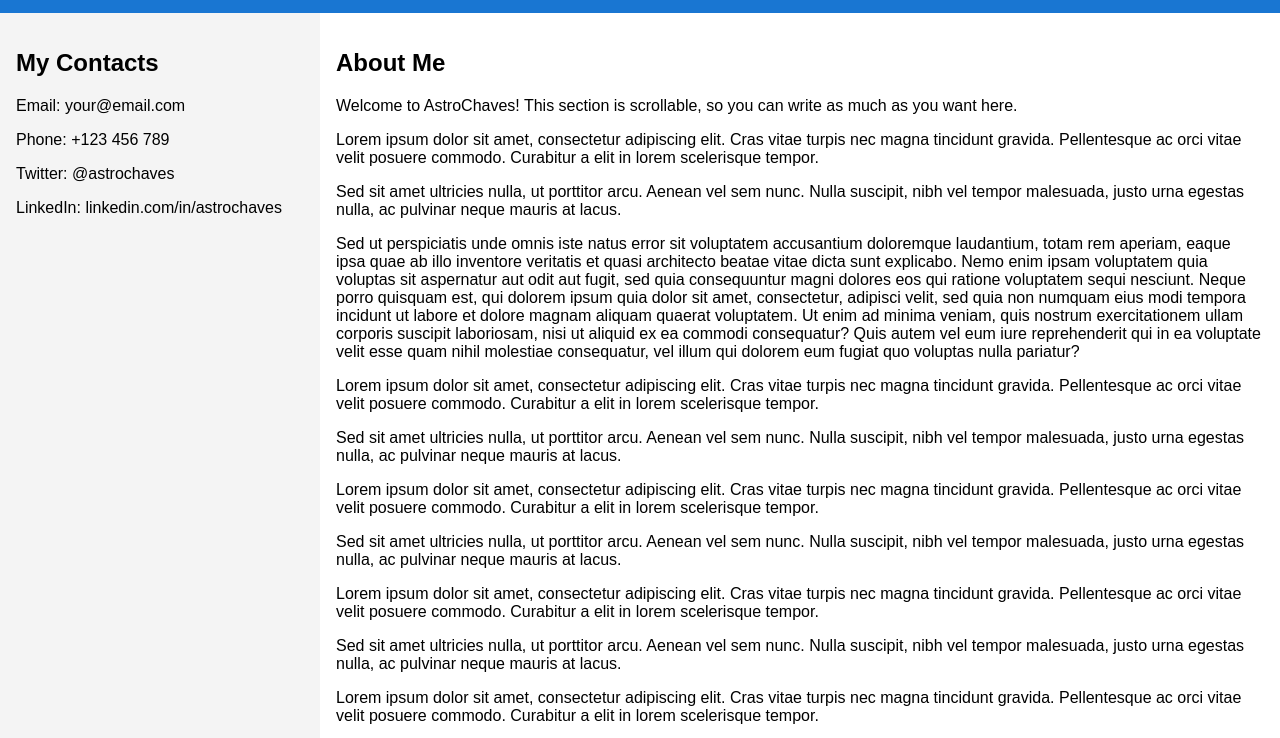
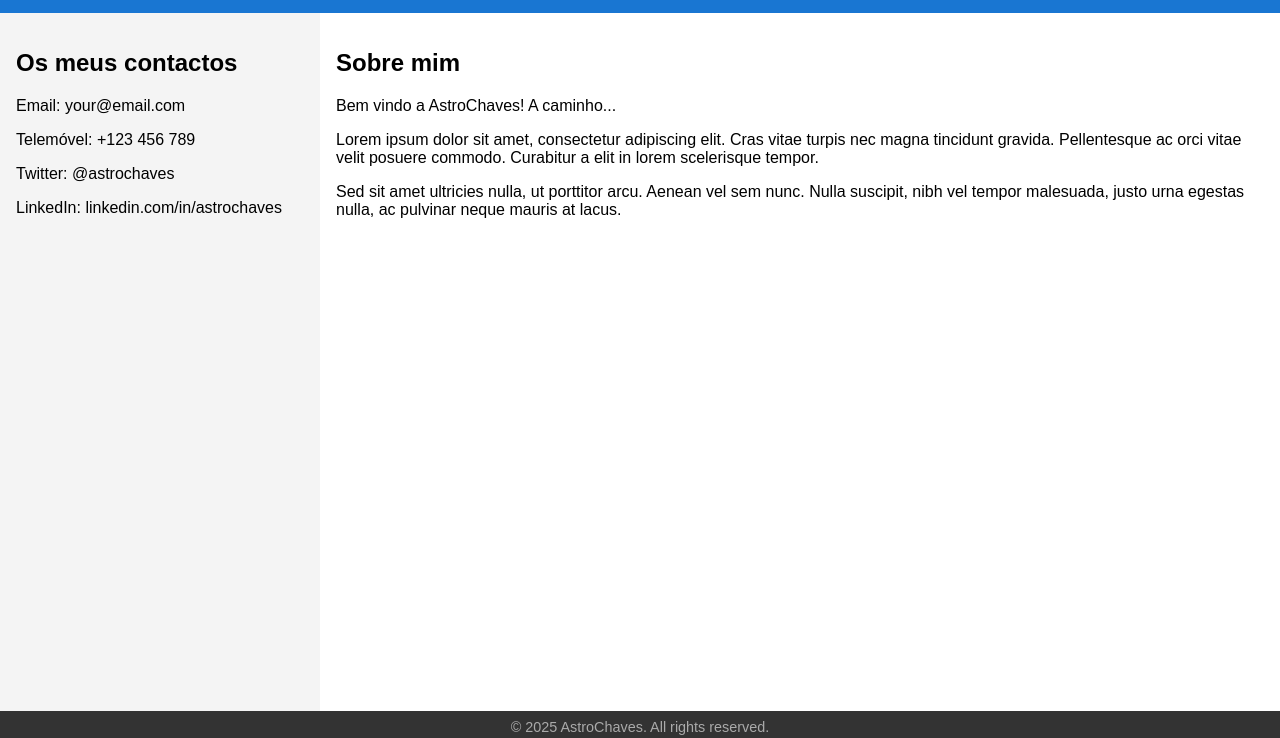
Before and after one commit to astrochaves/Astrochaves, a plain HTML site: page index.html in a window 1280 px wide. Shown: the part 57-795 px from the top of the page. Drawn offline with Linux system fonts and the light colour scheme.

Commit message:
Update index.html

```diff
--- a/index.html
+++ b/index.html
@@ -61,87 +61,18 @@
 
   <main>
     <aside>
-      <h2>My Contacts</h2>
+      <h2>Os meus contactos</h2>
       <p>Email: your@email.com</p>
-      <p>Phone: +123 456 789</p>
+      <p>Telemóvel: +123 456 789</p>
       <p>Twitter: @astrochaves</p>
       <p>LinkedIn: linkedin.com/in/astrochaves</p>
     </aside>
 
     <section>
-      <h2>About Me</h2>
+      <h2>Sobre mim</h2>
       <p>
-        Welcome to AstroChaves!
-        This section is scrollable, so you can write as much as you want here.
-      </p>
-      <p>
-        Lorem ipsum dolor sit amet, consectetur adipiscing elit.
-        Cras vitae turpis nec magna tincidunt gravida.
-        Pellentesque ac orci vitae velit posuere commodo.
-        Curabitur a elit in lorem scelerisque tempor.
-      </p>
-      <p>
-        Sed sit amet ultricies nulla, ut porttitor arcu.
-        Aenean vel sem nunc. Nulla suscipit, nibh vel tempor malesuada,
-        justo urna egestas nulla, ac pulvinar neque mauris at lacus.
-      </p>
-      <p>
-        Sed ut perspiciatis unde omnis iste natus error sit voluptatem accusantium
-        doloremque laudantium, totam rem aperiam, eaque ipsa quae ab illo inventore
-        veritatis et quasi architecto beatae vitae dicta sunt explicabo. Nemo enim
-        ipsam voluptatem quia voluptas sit aspernatur aut odit aut fugit, sed quia
-        consequuntur magni dolores eos qui ratione voluptatem sequi nesciunt. Neque
-        porro quisquam est, qui dolorem ipsum quia dolor sit amet, consectetur,
-        adipisci velit, sed quia non numquam eius modi tempora incidunt ut labore
-        et dolore magnam aliquam quaerat voluptatem. Ut enim ad minima veniam, quis
-        nostrum exercitationem ullam corporis suscipit laboriosam, nisi ut aliquid
-        ex ea commodi consequatur? Quis autem vel eum iure reprehenderit qui in ea
-        voluptate velit esse quam nihil molestiae consequatur, vel illum qui dolorem
-        eum fugiat quo voluptas nulla pariatur?
-      </p>
-      <p>
-        Lorem ipsum dolor sit amet, consectetur adipiscing elit.
-        Cras vitae turpis nec magna tincidunt gravida.
-        Pellentesque ac orci vitae velit posuere commodo.
-        Curabitur a elit in lorem scelerisque tempor.
-      </p>
-      <p>
-        Sed sit amet ultricies nulla, ut porttitor arcu.
-        Aenean vel sem nunc. Nulla suscipit, nibh vel tempor malesuada,
-        justo urna egestas nulla, ac pulvinar neque mauris at lacus.
-      </p>
-      <p>
-        Lorem ipsum dolor sit amet, consectetur adipiscing elit.
-        Cras vitae turpis nec magna tincidunt gravida.
-        Pellentesque ac orci vitae velit posuere commodo.
-        Curabitur a elit in lorem scelerisque tempor.
-      </p>
-      <p>
-        Sed sit amet ultricies nulla, ut porttitor arcu.
-        Aenean vel sem nunc. Nulla suscipit, nibh vel tempor malesuada,
-        justo urna egestas nulla, ac pulvinar neque mauris at lacus.
-      </p>
-      <p>
-        Lorem ipsum dolor sit amet, consectetur adipiscing elit.
-        Cras vitae turpis nec magna tincidunt gravida.
-        Pellentesque ac orci vitae velit posuere commodo.
-        Curabitur a elit in lorem scelerisque tempor.
-      </p>
-      <p>
-        Sed sit amet ultricies nulla, ut porttitor arcu.
-        Aenean vel sem nunc. Nulla suscipit, nibh vel tempor malesuada,
-        justo urna egestas nulla, ac pulvinar neque mauris at lacus.
-      </p>
-      <p>
-        Lorem ipsum dolor sit amet, consectetur adipiscing elit.
-        Cras vitae turpis nec magna tincidunt gravida.
-        Pellentesque ac orci vitae velit posuere commodo.
-        Curabitur a elit in lorem scelerisque tempor.
-      </p>
-      <p>
-        Sed sit amet ultricies nulla, ut porttitor arcu.
-        Aenean vel sem nunc. Nulla suscipit, nibh vel tempor malesuada,
-        justo urna egestas nulla, ac pulvinar neque mauris at lacus.
+        Bem vindo a AstroChaves!
+        A caminho...
       </p>
       <p>
         Lorem ipsum dolor sit amet, consectetur adipiscing elit.
```
